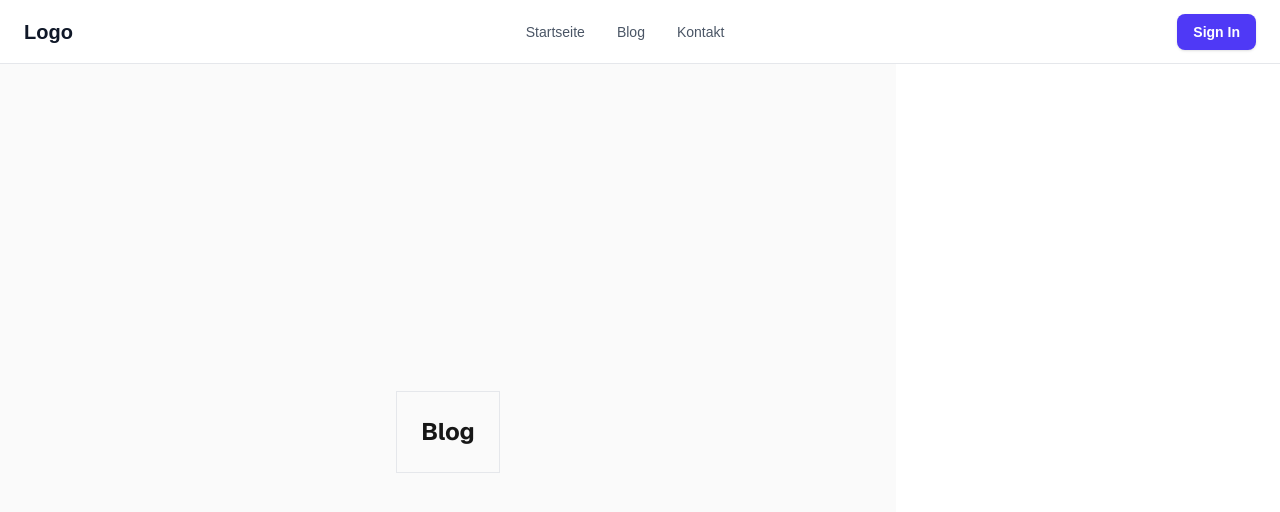
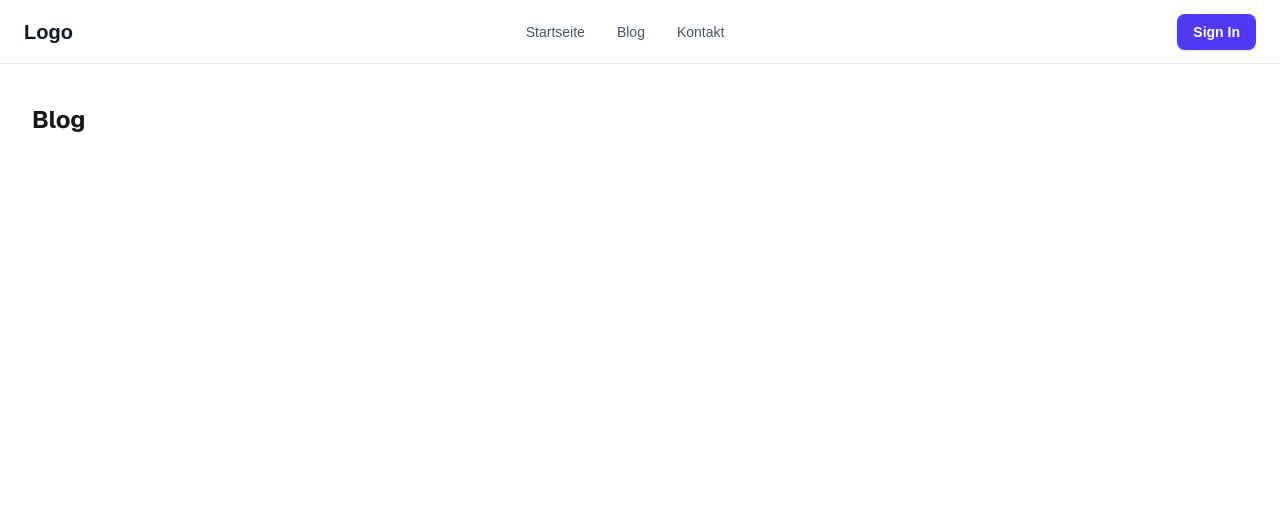
Before and after one commit to jeypack/nextjs-vercel-neon-m4, a Next.js app: page /blog in a window 1280 px wide. Shown: the top 512 px of the page. Built offline with nearby package versions, Linux system fonts and the light colour scheme.

Commit message:
Refactor BlogPage and Home components for consistent layout styling

```diff
--- a/app/blog/page.tsx
+++ b/app/blog/page.tsx
@@ -1,7 +1,7 @@
 export default function BlogPage() {
   return (
-    <div className="border border-gray-200 p-6">
+     <main className="flex flex-1 flex-col items-start justify-between px-8 py-10 w-full bg-white dark:bg-black">
       <h1 className="text-2xl font-bold">Blog</h1>
-    </div>
+    </main>
   );
 }
--- a/app/layout.tsx
+++ b/app/layout.tsx
@@ -26,7 +26,7 @@ export default function RootLayout({children}: LayoutProps<"/">) {
     >
       <body className="min-h-full flex flex-col">
         <Header />
-        <div className="bg-zinc-50 dark:bg-black flex flex-col flex-1 items-center justify-center max-w-4xl font-sans">
+        <div className="container bg-zinc-50 dark:bg-black flex flex-col flex-1 items-center justify-center font-sans mx-auto">
           {children}
         </div>
       </body>
--- a/app/page.tsx
+++ b/app/page.tsx
@@ -2,7 +2,7 @@ import Image from "next/image";
 
 export default function Home() {
   return (
-    <main className="flex flex-1 flex-col items-center justify-between py-32 px-16 w-full bg-white dark:bg-black sm:items-start">
+    <main className="flex flex-1 flex-col items-start justify-between px-8 py-10 w-full bg-white dark:bg-black">
       <h1 className="text-4xl font-bold text-black dark:text-zinc-50">
         Welcome to Next.js!
       </h1>
```
